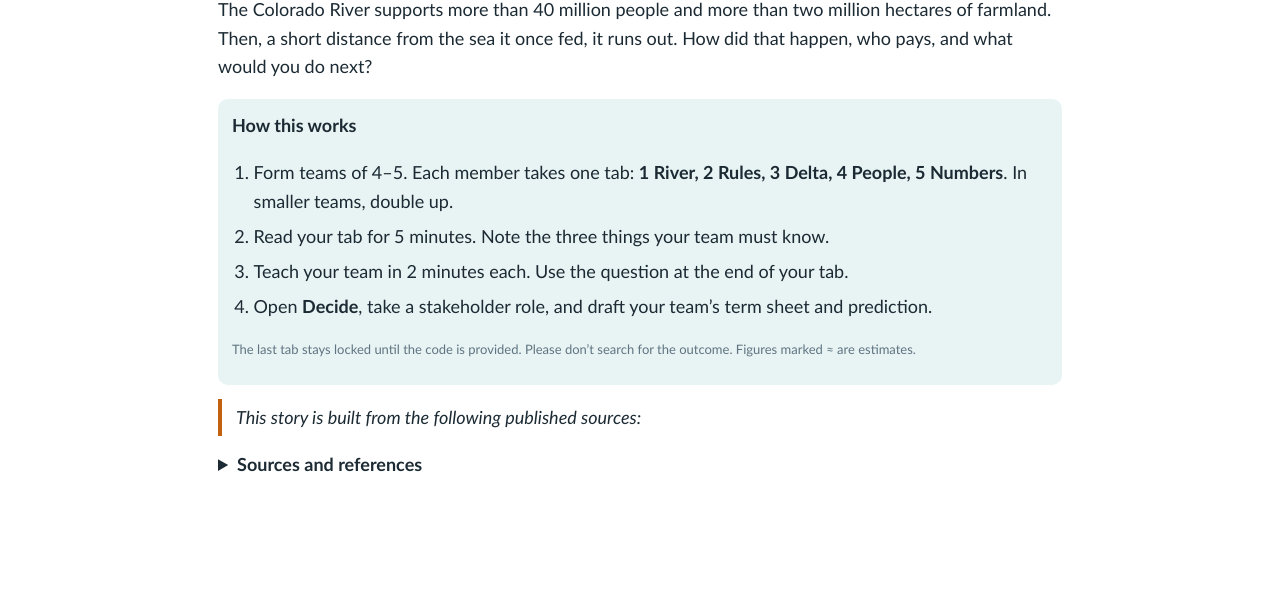
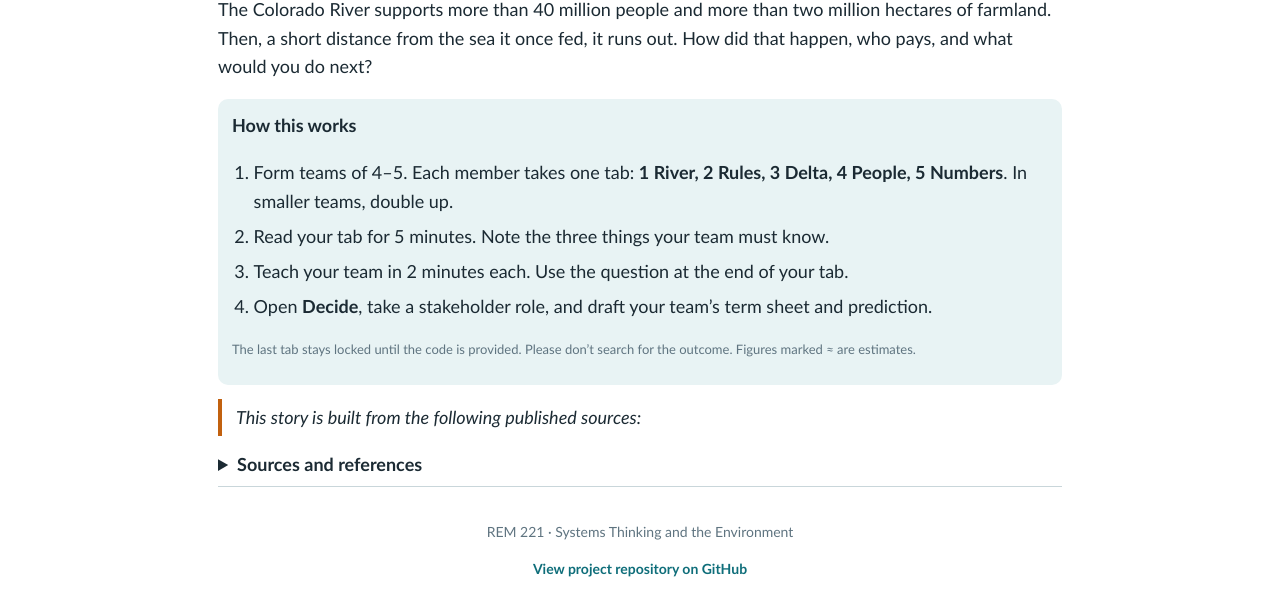
Before and after one commit to pgonzaleze/REM_221_Large_Systems_Colorado_River, a plain HTML site: page index.html in a window 1280 px wide. Shown: the part 175-790 px from the top of the page. Drawn offline with Linux system fonts and the light colour scheme.

Commit message:
Update index.html

```diff
--- a/index.html
+++ b/index.html
@@ -73,6 +73,19 @@ details{margin:8px 0}.refs{font-size:14px;padding-left:1.4em}.refs li{margin:.6e
 <h3>Two voices (2022 Senate hearings)</h3><div class="v"><b>Southern Nevada Water Authority:</b> the outlook is bleak but not unsolvable; the way out is demand management once thought unattainable, including careful crop choice and irrigation efficiency.</div>
 <div class="v"><b>Family Farm Alliance:</b> Western farming is a strategic resource for food security, rural communities and drought resilience, and cannot simply be replaced.</div>
 <div class="tb"><b>Teach your team</b><br>Where would you draw the system boundary? Which structures matter most, and who controls them?</div></section>
+<footer style="text-align:center; padding:20px; border-top:1px solid var(--ln); color:var(--mu); font-size:14px;">
+  <p>
+    REM 221 · Systems Thinking and the Environment
+  </p>
+  <p>
+    <a href="https://github.com/pgonzaleze/REM_221_Large_Systems_Colorado_River"
+       target="_blank"
+       rel="noopener noreferrer"
+       style="color:var(--ac); font-weight:bold; text-decoration:none;">
+       <span>View project repository on GitHub</span>
+    </a>
+  </p>
+</footer>
 
 <section id="v-rules"><div class="k">2 · The rules</div><h2>A river divided on paper</h2>
 <p class="scene">In 1922, negotiators divided a river they believed was larger than it is. The delta was not at the table.</p>
```
